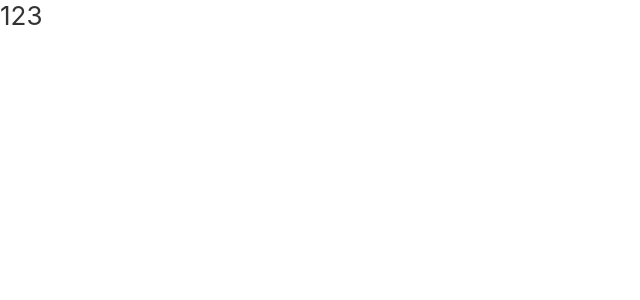
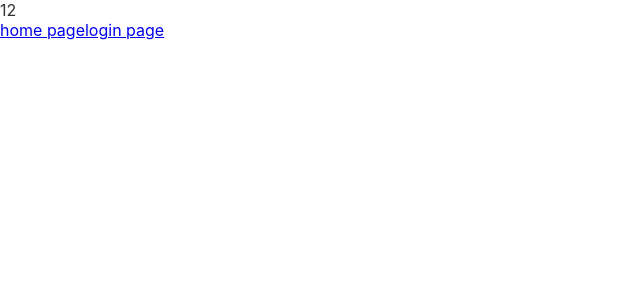
Before and after one commit to fancy-cat/react-antd-admin, a React (Create React App) app: page / in a window 1280 px wide. Shown: the top 300 px of the page, without its empty margins (0-640 px from the left). Built offline with nearby package versions, Linux system fonts and the light colour scheme.

Commit message:
添加一些导航链接

```diff
--- a/src/App.js
+++ b/src/App.js
@@ -1,11 +1,14 @@
 import './App.scss';
+import { Link } from 'react-router-dom'
 
 function App() {
   return (
     <div className="App">
-      <header className="App-header">
-        123
-      </header>
+      12
+      <nav>
+        <Link to="/home">home page</Link>
+        <Link to="/login">login page</Link>
+      </nav>
     </div>
   );
 }
```
